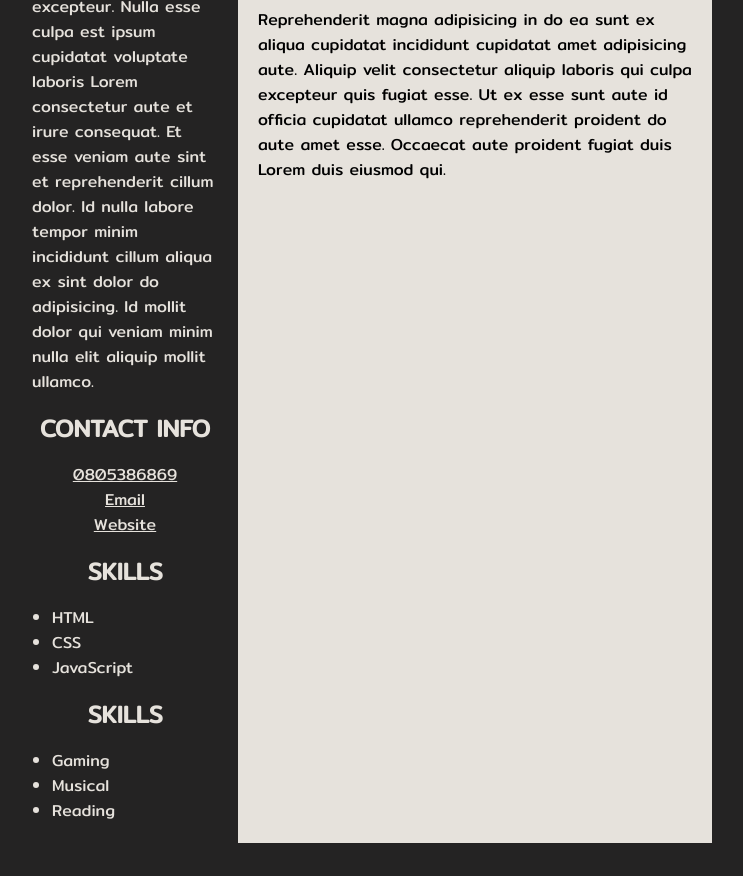
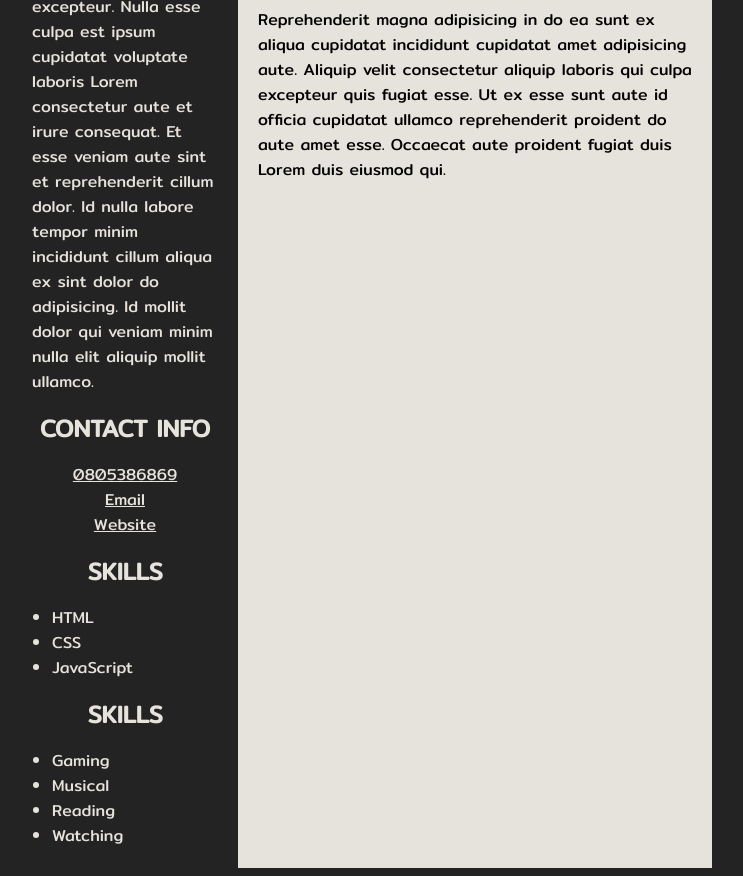
Before and after one commit to safawertion/my-resume, a plain HTML site: page index.html in a window 1280 px wide. Shown: the part 552-1428 px from the top of the page, without its empty margins (278-1021 px from the left). Before the commit the page ends 1403 px from the top, so only its background shows below. Drawn offline with Linux system fonts and the light colour scheme.

Commit message:
Add skills

```diff
--- a/index.html
+++ b/index.html
@@ -40,6 +40,7 @@
                         <li>Gaming</li>
                         <li>Musical</li>
                         <li>Reading</li>
+                        <li>Watching</li>
                     </ul>
             </div>
 
```
